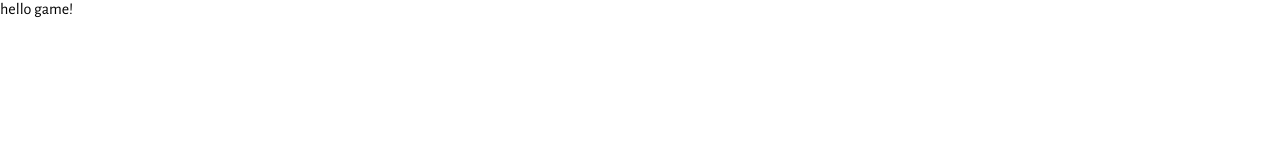
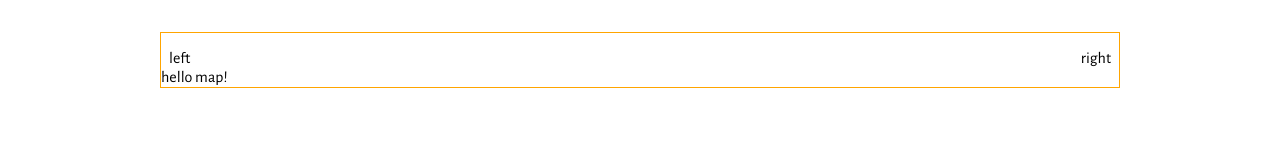
Before and after one commit to mpedersen2054/snake_game, a React app: page / in a window 1280 px wide. Built offline with nearby package versions, Linux system fonts and the light colour scheme.

Commit message:
create all skeleton elements, add initial html/css for Meta

```diff
--- /dev/null
+++ b/src/components/Map.js
@@ -0,0 +1,12 @@
+
+import React from 'react'
+
+const Map = () => {
+    return(
+        <div className="map">
+            hello map!
+        </div>
+    )
+}
+
+export default Map
--- /dev/null
+++ b/src/components/Meta.js
@@ -0,0 +1,17 @@
+
+import React from 'react'
+
+const Meta = () => {
+    return(
+        <div className="meta">
+            <div className="left">
+                left
+            </div>
+            <div className="right">
+                right
+            </div>
+        </div>
+    )
+}
+
+export default Meta
--- a/src/components/SnakeGame.js
+++ b/src/components/SnakeGame.js
@@ -1,13 +1,23 @@
 
 import React, { Component } from 'react'
 
-export default class SnakeGame extends Component {
+import Meta from './Meta'
+import Map from './Map'
+
+class SnakeGame extends Component {
     constructor() {
         super()
+        this.state = {
+        }
     }
     render() {
         return(
-            <div>hello game!</div>
+            <main className="game-container">
+                <Meta />
+                <Map />
+            </main>
         )
     }
 }
+
+export default SnakeGame
--- a/src/styles.scss
+++ b/src/styles.scss
@@ -8,3 +8,46 @@ body {
     line-height: 1.2;
     font-family: 'Alegreya Sans', sans-serif;
 }
+
+// Game element
+.game-container {
+    width: 60rem; // 960
+    margin: 2rem auto;
+    border: 1px solid orange;
+}
+
+// Meta element
+.meta {
+    padding: 1rem 0.5rem;
+    .left {
+        width: 50%;
+        float: left;
+    }
+    .right {
+        width: 50%;
+        float: left;
+        text-align: right;
+    }
+}
+
+// Map element
+.map {
+    clear: both;
+
+}
+
+// Player element
+
+// Snake element
+.snake {}
+
+// Mouse element
+.mouse {}
+
+
+// Media Queries
+@media screen and (max-width: 960px) {
+    .game-container {
+        width: 100%;
+    }
+}
```
Also changed, not shown: src/components/Mouse.js (added), src/components/Player.js (added), src/components/Snake.js (added).
